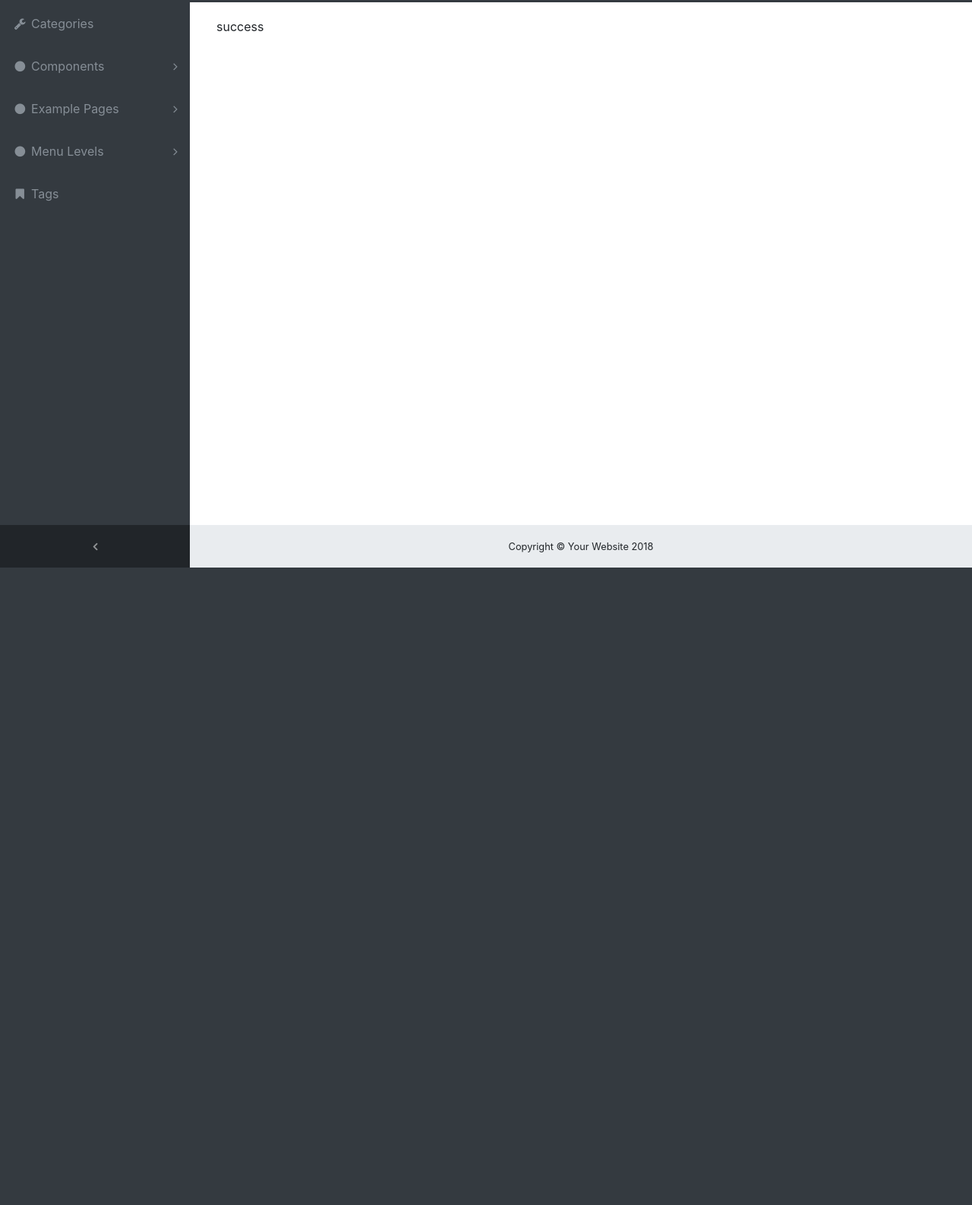
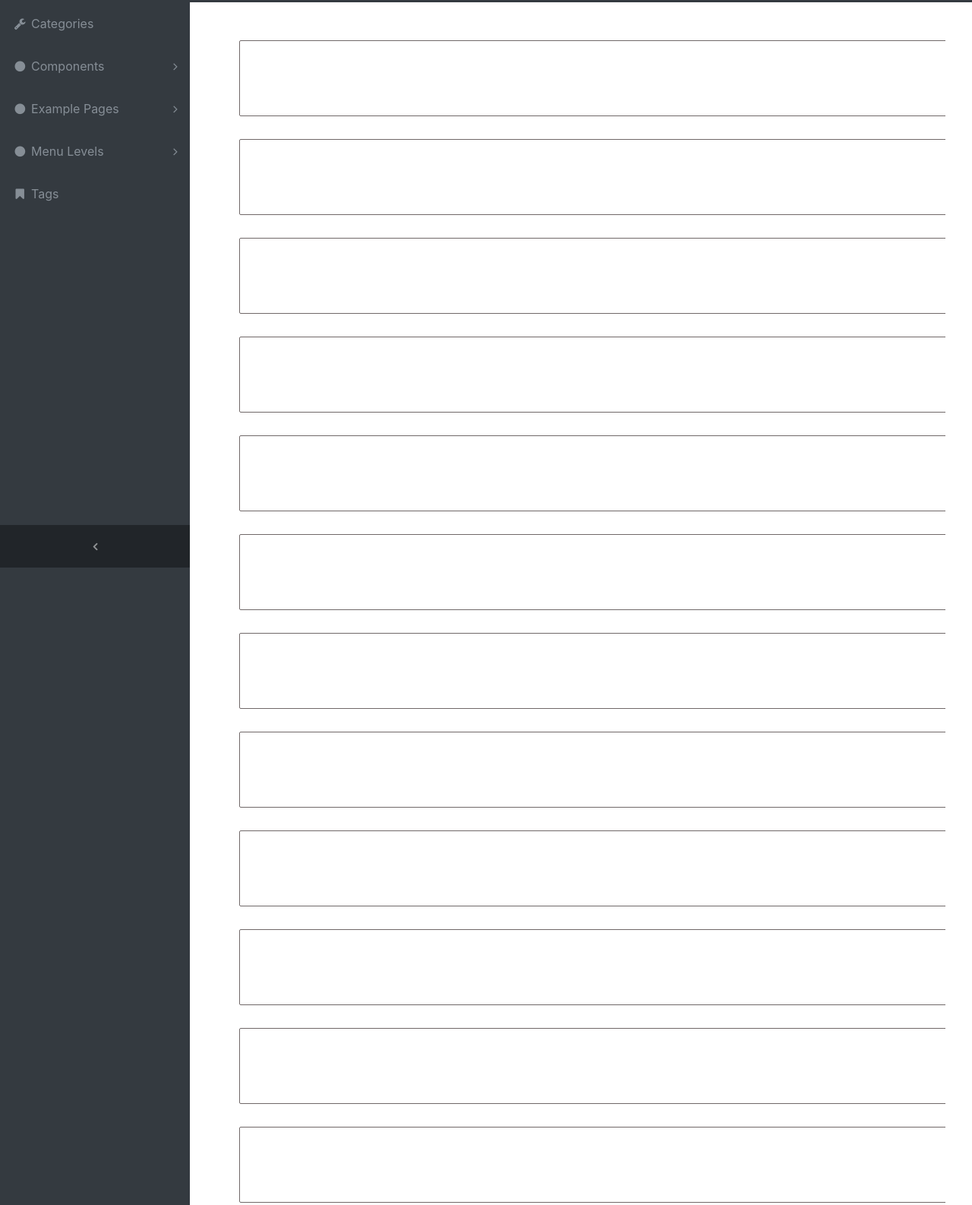
Before and after one commit to Inesa09/Science-blog, a website with bundled scripts: page Slidebar/index.html in a window 1280 px wide. Shown: the part 53-1639 px from the top of the page at 76% size. Before the commit the page ends 800 px from the top, so only its background shows below. Built offline with nearby package versions, Linux system fonts and the light colour scheme.

Commit message:
First commit after second clonning

```diff
--- a/Slidebar/css/sb-admin.css
+++ b/Slidebar/css/sb-admin.css
@@ -326,3 +326,10 @@ footer.sticky-footer {
     width: calc(100% - 55px);
   }
 }
+.block{
+  height: 100px;
+  width: 100%;
+  margin: 30px;
+  border:1px solid rgb(112, 104, 104);
+  border-radius: 2px;
+}
--- a/Slidebar/index.html
+++ b/Slidebar/index.html
@@ -138,6 +138,19 @@
       <div class="card mb-3" style="border: 0px;">
         <div class="card-body">
           <div class="table-responsive">
+              <div class="block"></div>
+              <div class="block"></div>
+              <div class="block"></div>
+              <div class="block"></div>
+              <div class="block"></div>
+              <div class="block"></div>
+              <div class="block"></div>
+              <div class="block"></div>
+              <div class="block"></div>
+              <div class="block"></div>
+              <div class="block"></div>
+              <div class="block"></div>
+
             <table class="table table-bordered" id="dataTable" width="100%" cellspacing="0">
               success
             </table>
```
